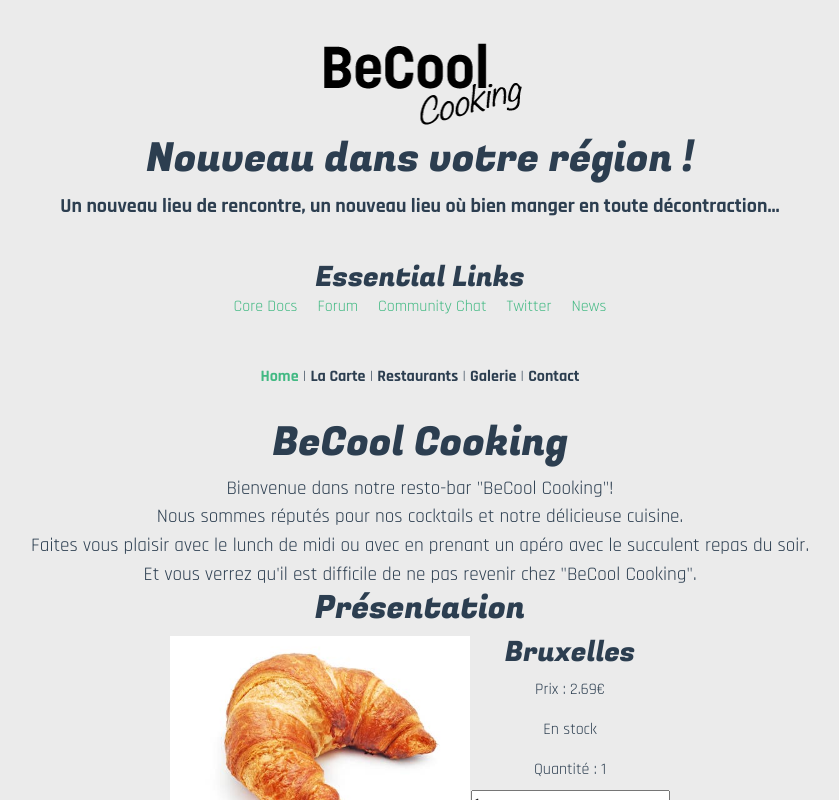
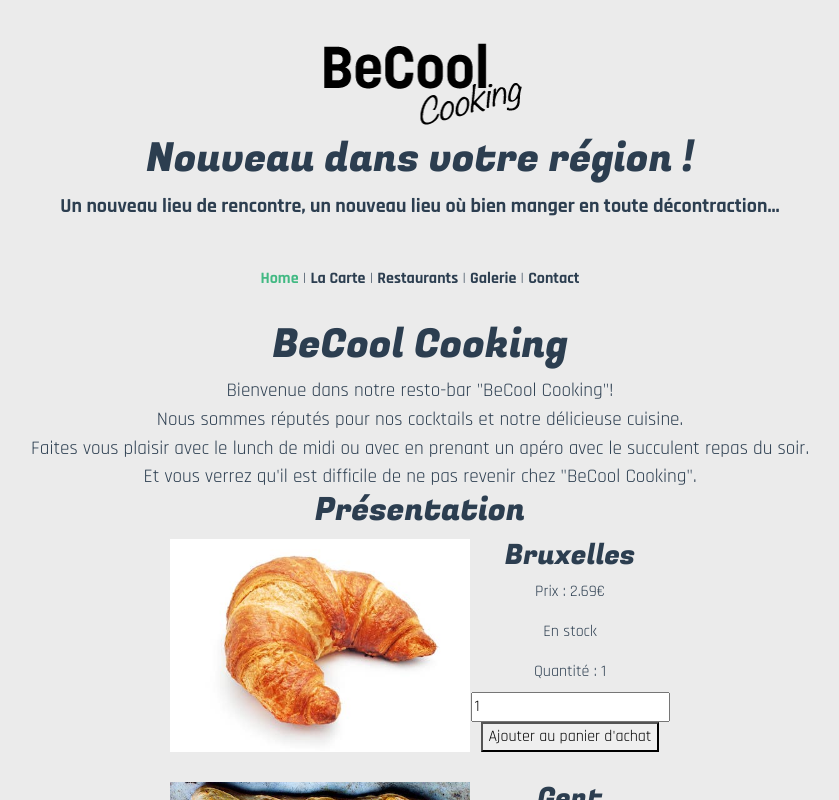
Before and after one commit to ChristianJadot/VueJS-Challenge, a Vue app: page / in a window 1280 px wide. Shown: the top 800 px of the page, without its empty margins (220-1059 px from the left). Built offline with nearby package versions, Linux system fonts and the light colour scheme.

Commit message:
src comp tagLine vue

```diff
--- a/src/components/tagLine.vue
+++ b/src/components/tagLine.vue
@@ -2,14 +2,6 @@
   <div class="hello">
     <h1>{{ msg }}</h1>
     <p class="lead font-weight-bold">Un nouveau lieu de rencontre, un nouveau lieu où bien manger en toute décontraction...</p>
-    <h3>Essential Links</h3>
-    <ul>
-      <li><a href="https://vuejs.org" target="_blank" rel="noopener">Core Docs</a></li>
-      <li><a href="https://forum.vuejs.org" target="_blank" rel="noopener">Forum</a></li>
-      <li><a href="https://chat.vuejs.org" target="_blank" rel="noopener">Community Chat</a></li>
-      <li><a href="https://twitter.com/vuejs" target="_blank" rel="noopener">Twitter</a></li>
-      <li><a href="https://news.vuejs.org" target="_blank" rel="noopener">News</a></li>
-    </ul>
   </div>
 </template>
 
```
